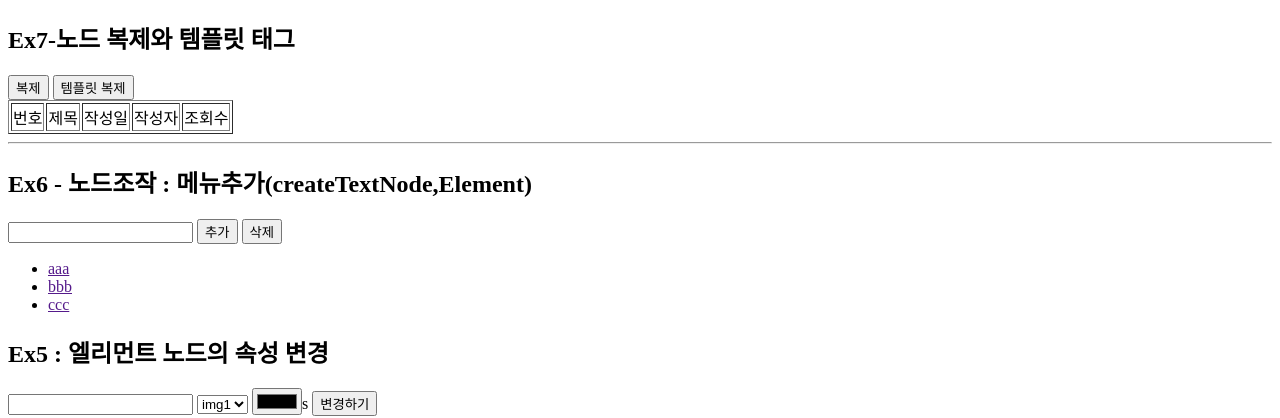
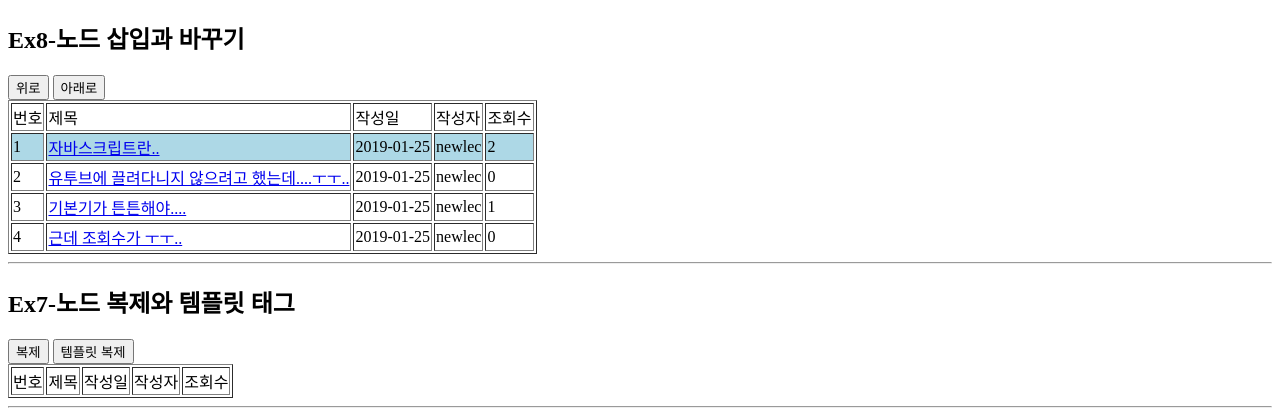
Before and after one commit to CodingWon/TIL, a plain HTML site: page JavaScript/newLect/javascript1-dom.html in a window 1280 px wide. Shown: the top 418 px of the page. Drawn offline with Linux system fonts and the light colour scheme.

Commit message:
js 35강 , 목차 추가

```diff
--- a/JavaScript/newLect/javascript1-dom.html
+++ b/JavaScript/newLect/javascript1-dom.html
@@ -8,6 +8,55 @@
     <script src="javascript1-dom.js"></script>
 </head>
 <body>
+    <section id="section8">
+        <h1>Ex8-노드 삽입과 바꾸기</h1>
+        <div>
+            <input type="button" class="up-button" value="위로" />
+            <input type="button" class="down-button" value="아래로" />
+        </div>
+        <table border="1" class="notice-list">
+            <thead>
+                <tr>
+                    <td>번호</td>
+                    <td>제목</td>
+                    <td>작성일</td>
+                    <td>작성자</td>
+                    <td>조회수</td>
+                </tr>
+            </thead>
+            <tbody>
+                <tr style="background: lightblue;">
+                    <td>1</td>
+                    <td><a href="1">자바스크립트란..</a></td>
+                    <td>2019-01-25</td>
+                    <td>newlec</td>
+                    <td>2</td>
+                </tr>
+                <tr>
+                    <td>2</td>
+                    <td><a href="2">유투브에 끌려다니지 않으려고 했는데....ㅜㅜ..</a></td>
+                    <td>2019-01-25</td>
+                    <td>newlec</td>
+                    <td>0</td>
+                </tr>
+                <tr>
+                    <td>3</td>
+                    <td><a href="3">기본기가 튼튼해야....</a></td>
+                    <td>2019-01-25</td>
+                    <td>newlec</td>
+                    <td>1</td>
+                </tr>
+                <tr>
+                    <td>4</td>
+                    <td><a href="4">근데 조회수가 ㅜㅜ..</a></td>
+                    <td>2019-01-25</td>
+                    <td>newlec</td>
+                    <td>0</td>
+                </tr>
+            </tbody>
+        </table>
+    </section>
+    <hr />
     <section id="section7">
         <h1>Ex7-노드 복제와 템플릿 태그</h1>
         <div>
--- a/JavaScript/newLect/javascript1-dom.js
+++ b/JavaScript/newLect/javascript1-dom.js
@@ -1,3 +1,19 @@
+//Ex Ex8-노드 삽입과 바꾸기
+window.addEventListener("load",function(){
+    var section = document.querySelector("#section8");
+    var tbody = section.querySelector("tbody");
+    var upButton = section.querySelector(".up-button");
+    var downButton = section.querySelector(".down-button");
+
+    upButton.onclick = function (){
+
+    };
+
+    downButton.onclick = function (){
+
+    };
+});
+
 //Ex7 : 노드 복제와 템플릿 태그
 window.addEventListener("load", function () {
     var notices = [
```
Also changed, not shown: JavaScript/example/InputValid/inputValid.css (+13 -1 lines), JavaScript/example/InputValid/inputValid.html (+1 -2 lines), JavaScript/example/InputValid/inputValid.js (+113 -0 lines), 1 other file.
